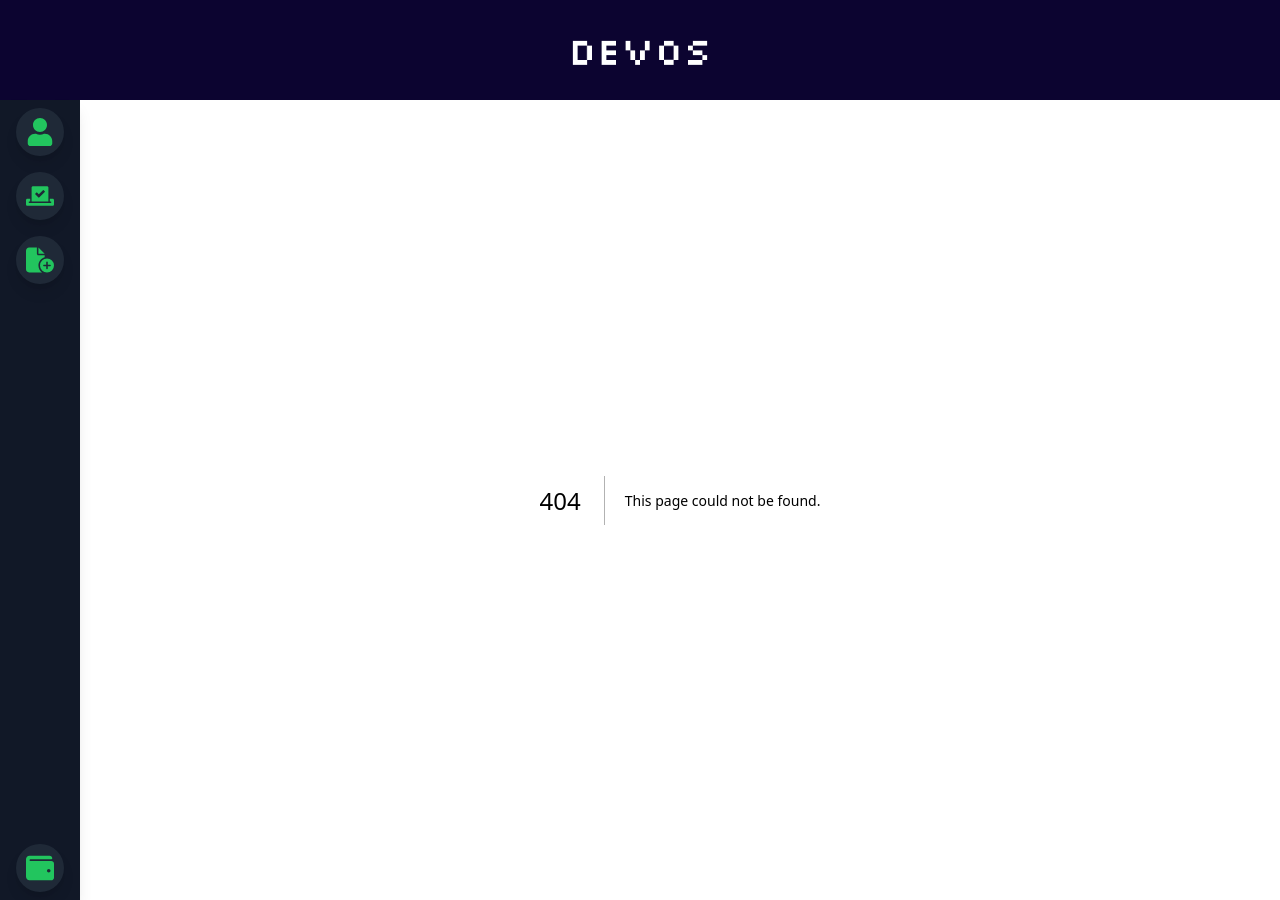
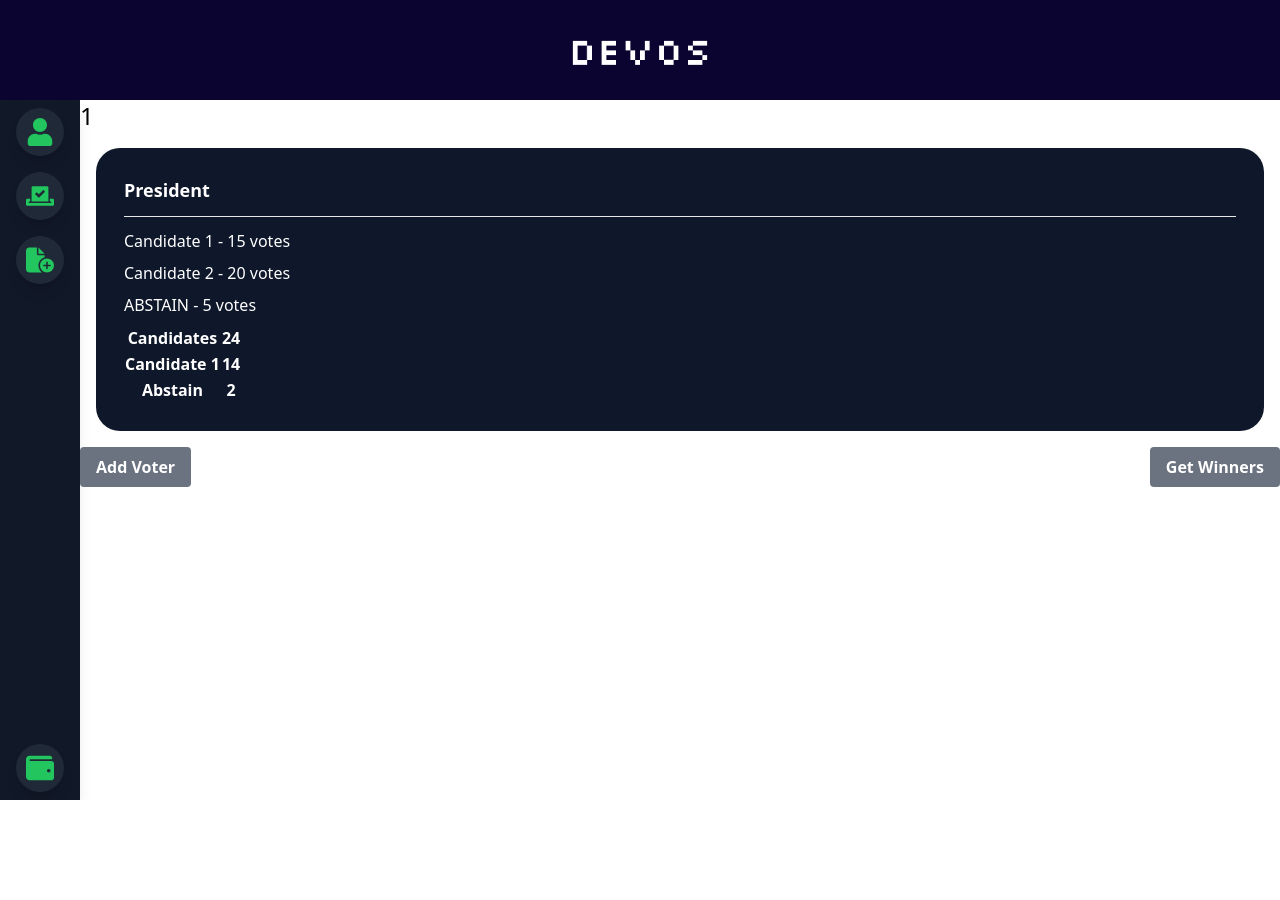
Before and after one commit to c0debaberafa/cuddly-doodle, a Next.js app in the folder devos-app/: page /OwnedElections/1 in a window 1280 px wide. Before the commit this address had no page. After the commit the page ends 800 px from the top, so only its background shows below. Built offline with nearby package versions, Linux system fonts and the light colour scheme.

Commit message:
Fixed bug in dynamic routing of OwnedElections

```diff
--- a/devos-app/app/OwnedElections/OwnedElections/[electionName].tsx
+++ /dev/null
@@ -1,16 +0,0 @@
-import { useRouter } from 'next/router';
-
-export default function ElectionInfo() {
-  const router = useRouter();
-  const { electionName } = router.query;
-
-  return (
-    <div>
-      <h1 className="text-2xl font-bold">Details for {electionName}</h1>
-      <p>This is the page for election: {electionName}</p>
-    </div>
-  );
-
-  // list of pos and candidates, add voter, open election button, number of votes beside candidate
-  // getWinner only appears when closed
-}
--- /dev/null
+++ b/devos-app/app/OwnedElections/[electionName]/page.tsx
@@ -0,0 +1,51 @@
+'use client';
+import { useParams } from 'next/navigation';
+
+export default function ElectionInfo() {
+  const params = useParams();
+  //const { electionName } = router.query;
+
+  return (
+    <div>
+      <h1 className="text-2xl text-black">{params.electionName}</h1>
+      <div className="justify-center bg-slate-900 text-white p-7 rounded-3xl max-w-s m-4">
+        <h2 className="font-semibold text-lg border-solid border-gray-800">President</h2>
+        <hr className="my-3"></hr>
+        <ul>
+          <li className="mb-2">
+            <span>Candidate 1 - 15 votes</span>
+          </li>
+          <li className="mb-2">
+            <span>Candidate 2 - 20 votes</span>
+          </li>
+          <li className="mb-2">
+            <span>ABSTAIN - 5 votes</span>
+          </li>
+        </ul>
+        <table>
+          <tr>
+            <th>Candidates</th>
+            <th>24</th>
+          </tr>
+          <tr>
+            <th>Candidate 1</th>
+            <th>14</th>
+          </tr>
+          <tr>
+            <th>Abstain</th>
+            <th>2</th>
+          </tr>
+        </table>
+      </div>
+      <button className="bg-gray-500 hover:bg-green-500 text-white font-bold py-2 px-4 rounded mr-5">
+        Add Voter
+      </button>
+      <button className="bg-gray-500 hover:bg-green-500 text-white font-bold py-2 px-4 rounded float-right">
+        Get Winners
+      </button>
+    </div>
+  );
+
+  // list of pos and candidates, add voter, open election button, number of votes beside candidate
+  // getWinner only appears when closed
+}
```
